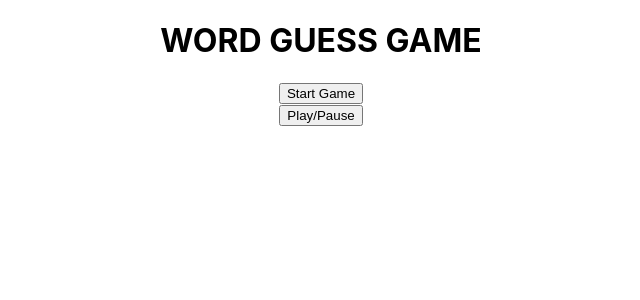
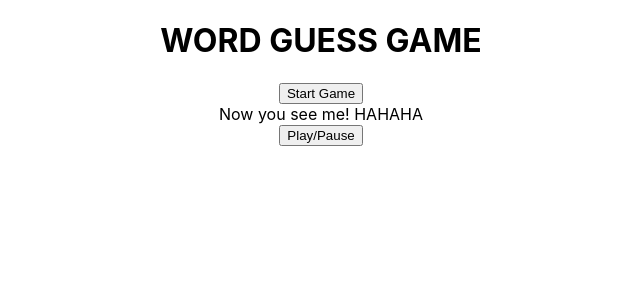
Before and after one commit to Zuzanav/stranger-things, a React (Create React App) app: page / in a window 1280 px wide. Both pictures are taken after a click on the button "Start Game". Shown: the top 300 px of the page, without its empty margins (319-959 px from the left). Built offline with nearby package versions, Linux system fonts and the light colour scheme; no server answers.

Commit message:
start button reveals new component

```diff
--- a/src/components/StartButton.jsx
+++ b/src/components/StartButton.jsx
@@ -1,9 +1,24 @@
-import React from "react";
+import React, { useState } from "react";
+import WholeGame from './WholeGame'
 
-function StartButton() {
+
+function StartButton( { }) {
+    const [ isOpened, setIsOpened ] = useState(false);
+
+    function toggle() {
+        setIsOpened(wasOpened => !wasOpened);
+    }
+
     return(
         <div>
-            <button>Start Game</button>
+            <div>
+                <button onClick={toggle}> Start Game </button>
+            </div>
+
+            {isOpened && (
+                <WholeGame className="boxContent">
+                </WholeGame>
+            )}
         </div>
     );
 }
--- /dev/null
+++ b/src/components/WholeGame.jsx
@@ -0,0 +1,14 @@
+import React, { useState } from "react";
+
+
+function WholeGame( { }) {
+
+
+    return(
+        <div>
+            Now you see me! HAHAHA
+        </div>
+    );
+}
+
+export default WholeGame;
```
